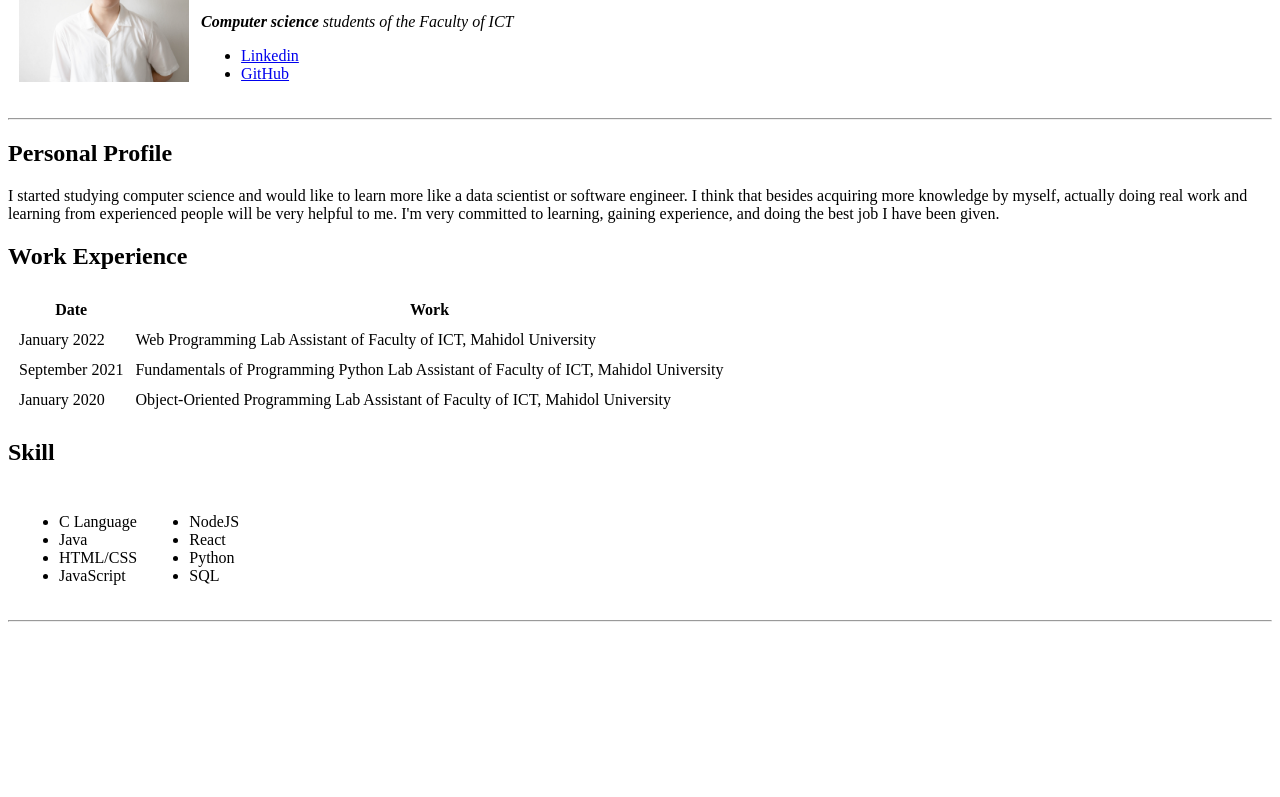
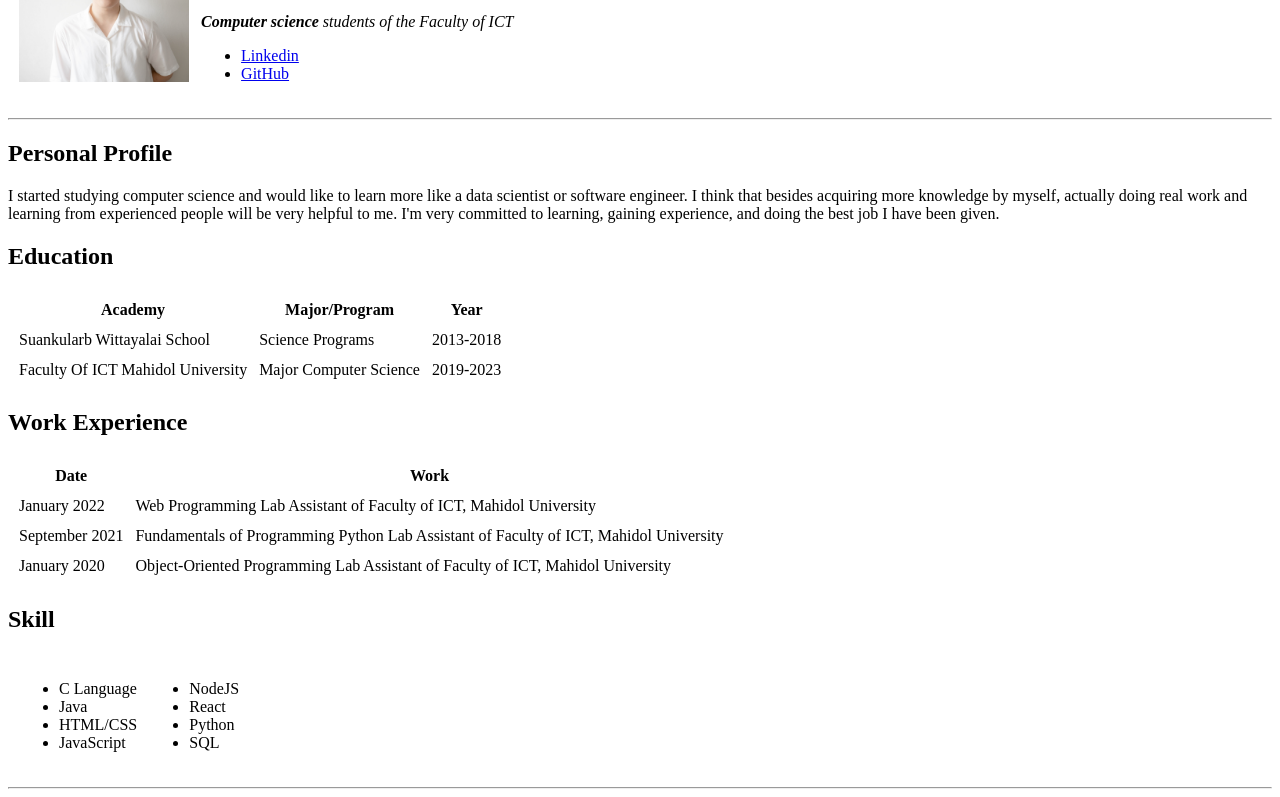
Before and after one commit to kantapong137/Web-Dev, a plain HTML site: page index.html in a window 1280 px wide. Shown: the part 120-917 px from the top of the page. Before the commit the page ends 800 px from the top, so only its background shows below. Drawn offline with Linux system fonts and the light colour scheme.

Commit message:
Update Education

```diff
--- a/index.html
+++ b/index.html
@@ -31,6 +31,28 @@
     <p>I started studying computer science and would like to learn more like a data scientist or software engineer.
         I think that besides acquiring more knowledge by myself, actually doing real work and learning from experienced people will be very helpful to me.
         I'm very committed to learning, gaining experience, and doing the best job I have been given.</p>
+    <h2>Education</h2>
+    <table cellspacing="10">
+        <thead>
+            <tr>
+                <th>Academy</th>
+                <th>Major/Program</th>
+                <th>Year</th>
+            </tr>
+        </thead>
+        <tbody>
+            <tr>
+                <td>Suankularb Wittayalai School</td>
+                <td>Science Programs</td>
+                <td>2013-2018</td>
+            </tr>
+            <tr>
+                <td>Faculty Of ICT Mahidol University</td>
+                <td>Major Computer Science</td>
+                <td>2019-2023</td>
+            </tr>
+        </tbody>
+    </table>
     <h2>Work Experience</h2>
     <table cellspacing="10">
         <thead>
```
